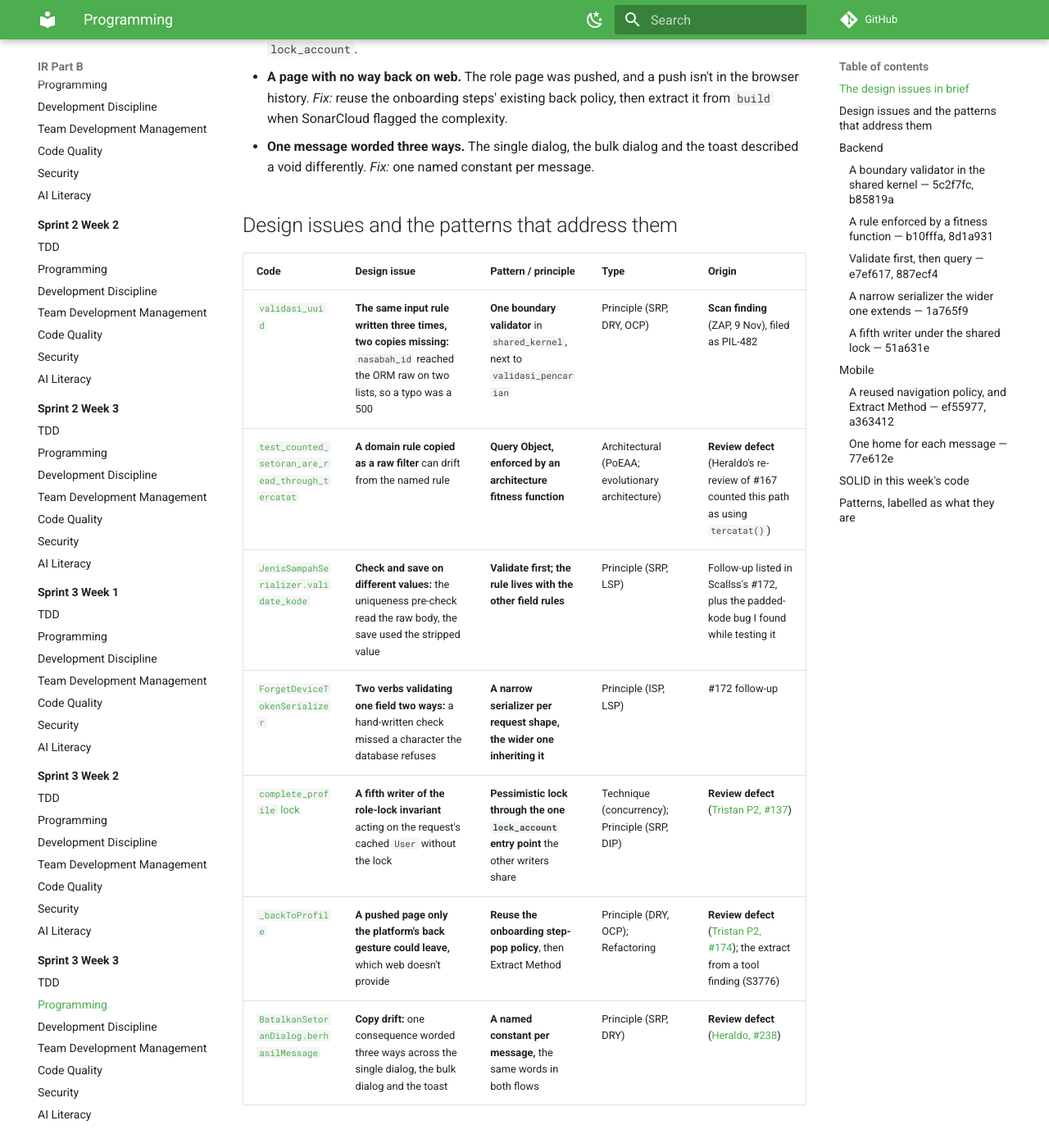
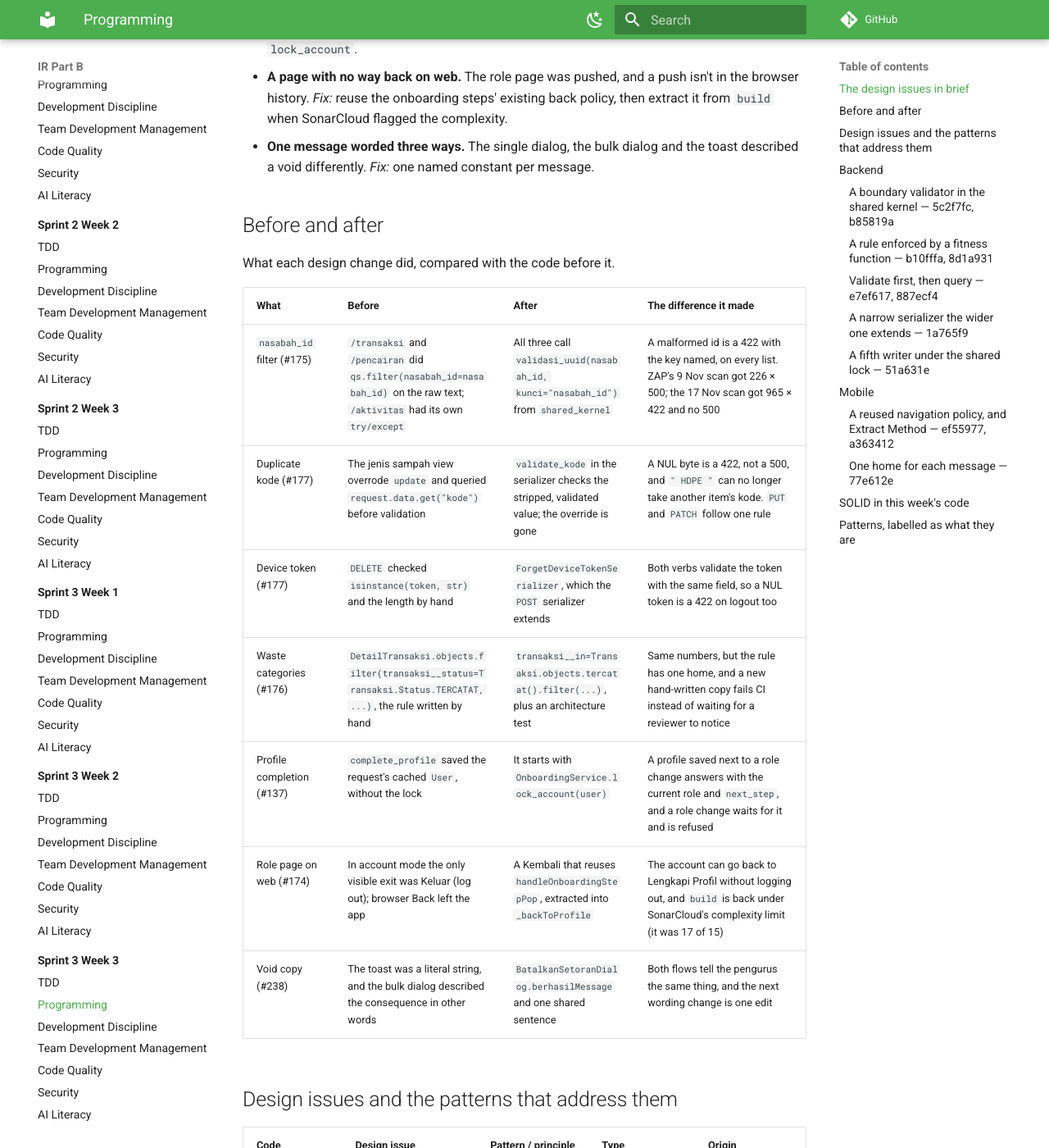
Before and after one commit to mvfi0/pilah-docs, an MkDocs documentation site: the page built from docs/review-sprint-3-week-3/part-b/programming.md, in a window 1280 px wide and 1400 px high, scrolled down 1042 px. Shown: the whole window at 82% size. Built offline with MkDocs 1.6.1 and Material for MkDocs 9.7.7, drawn with Linux system fonts in a browser that asks for light colours; comment, search, counter and statistics services are not loaded.

Commit message:
docs(ir): add before-and-after tables to the S3W2 and S3W3 Programming pages
Each design change compared with the code before it, and what it
changed for the pengurus or the system.

Co-Authored-By: Claude Opus 5.5 <noreply@anthropic.com>

```diff
--- a/docs/review-sprint-3-week-3/part-b/programming.md
+++ b/docs/review-sprint-3-week-3/part-b/programming.md
@@ -20,6 +20,20 @@
 - **A writer that skipped the shared lock.** Profile completion changed the account without the lock the other four writers take, so it could answer with a stale role. *Fix:* it takes the same `lock_account`.
 - **A page with no way back on web.** The role page was pushed, and a push isn't in the browser history. *Fix:* reuse the onboarding steps' existing back policy, then extract it from `build` when SonarCloud flagged the complexity.
 - **One message worded three ways.** The single dialog, the bulk dialog and the toast described a void differently. *Fix:* one named constant per message.
+
+## Before and after
+
+What each design change did, compared with the code before it.
+
+| What | Before | After | The difference it made |
+|---|---|---|---|
+| `nasabah_id` filter (#175) | `/transaksi` and `/pencairan` did `qs.filter(nasabah_id=nasabah_id)` on the raw text; `/aktivitas` had its own `try/except` | All three call `validasi_uuid(nasabah_id, kunci="nasabah_id")` from `shared_kernel` | A malformed id is a 422 with the key named, on every list. ZAP's 9 Nov scan got 226 × 500; the 17 Nov scan got 965 × 422 and no 500 |
+| Duplicate kode (#177) | The jenis sampah view overrode `update` and queried `request.data.get("kode")` before validation | `validate_kode` in the serializer checks the stripped, validated value; the override is gone | A NUL byte is a 422, not a 500, and `" HDPE "` can no longer take another item's kode. `PUT` and `PATCH` follow one rule |
+| Device token (#177) | `DELETE` checked `isinstance(token, str)` and the length by hand | `ForgetDeviceTokenSerializer`, which the `POST` serializer extends | Both verbs validate the token with the same field, so a NUL token is a 422 on logout too |
+| Waste categories (#176) | `DetailTransaksi.objects.filter(transaksi__status=Transaksi.Status.TERCATAT, ...)`, the rule written by hand | `transaksi__in=Transaksi.objects.tercatat().filter(...)`, plus an architecture test | Same numbers, but the rule has one home, and a new hand-written copy fails CI instead of waiting for a reviewer to notice |
+| Profile completion (#137) | `complete_profile` saved the request's cached `User`, without the lock | It starts with `OnboardingService.lock_account(user)` | A profile saved next to a role change answers with the current role and `next_step`, and a role change waits for it and is refused |
+| Role page on web (#174) | In account mode the only visible exit was Keluar (log out); browser Back left the app | A Kembali that reuses `handleOnboardingStepPop`, extracted into `_backToProfile` | The account can go back to Lengkapi Profil without logging out, and `build` is back under SonarCloud's complexity limit (it was 17 of 15) |
+| Void copy (#238) | The toast was a literal string, and the bulk dialog described the consequence in other words | `BatalkanSetoranDialog.berhasilMessage` and one shared sentence | Both flows tell the pengurus the same thing, and the next wording change is one edit |
 
 ## Design issues and the patterns that address them
 
```
Also changed, not shown: docs/review-sprint-3-week-2/part-b/programming.md (+12 -0 lines).
